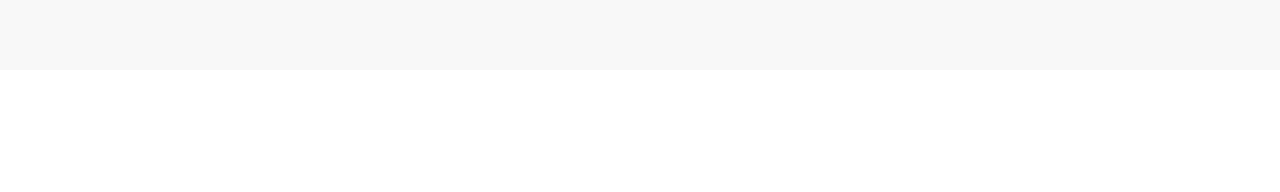
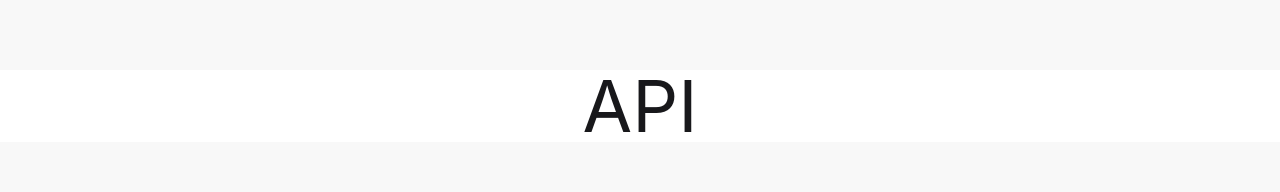
Before and after one commit to anupam-anand-ojha/portfolio, a React app: page / in a window 1280 px wide. Shown: the part 730-922 px from the top of the page. Built offline with nearby package versions, Linux system fonts and the light colour scheme; the HTML template or start-up script is replaced by a standard one.

Commit message:
feat: text rotate

```diff
--- a/src/components/textRotate.jsx
+++ b/src/components/textRotate.jsx
@@ -2,7 +2,7 @@
 
 function TextRotate() {
   return (
-    <div className='flex items-center justify-center min-h-screen'>
+    <div className='flex items-center justify-center'>
       <span className="text-rotate text-7xl">
         <span className="justify-items-center ">
           <span>FRONTEND</span>
```
